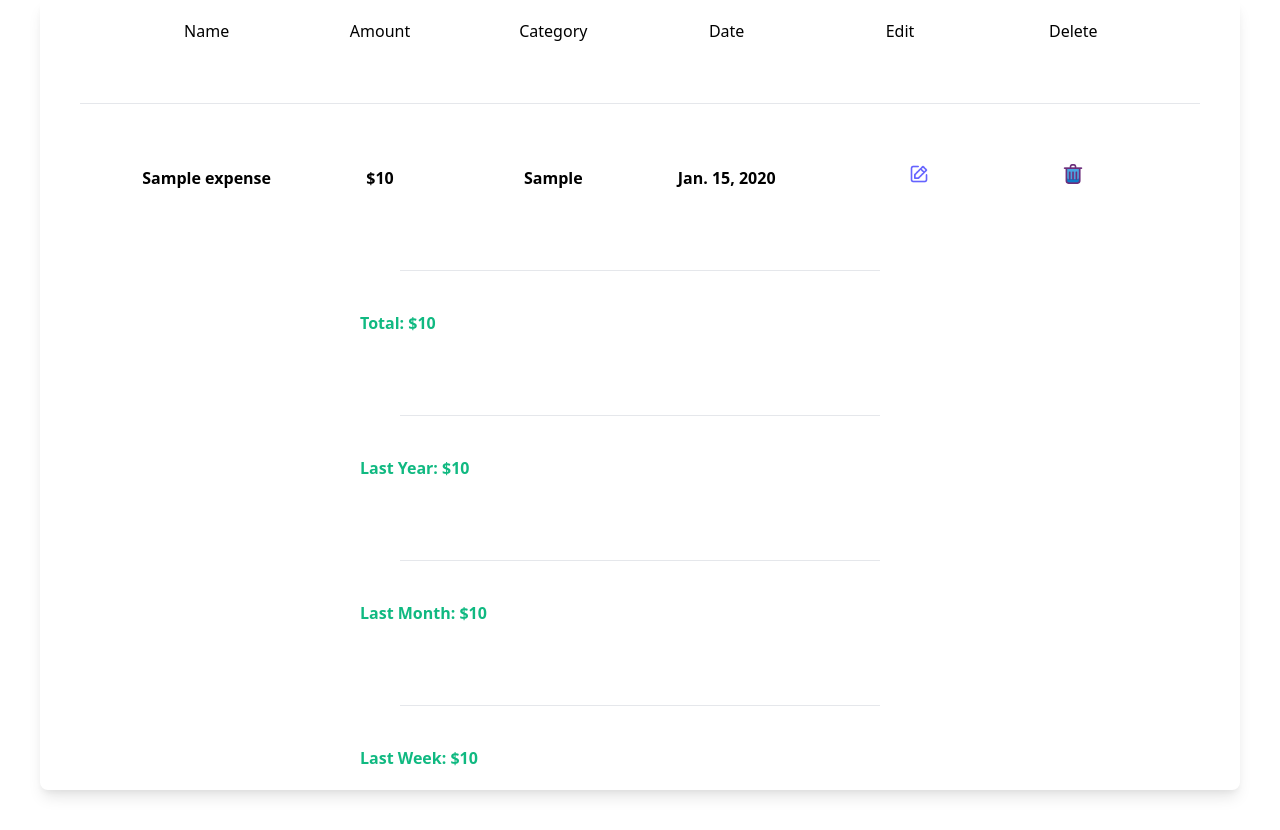
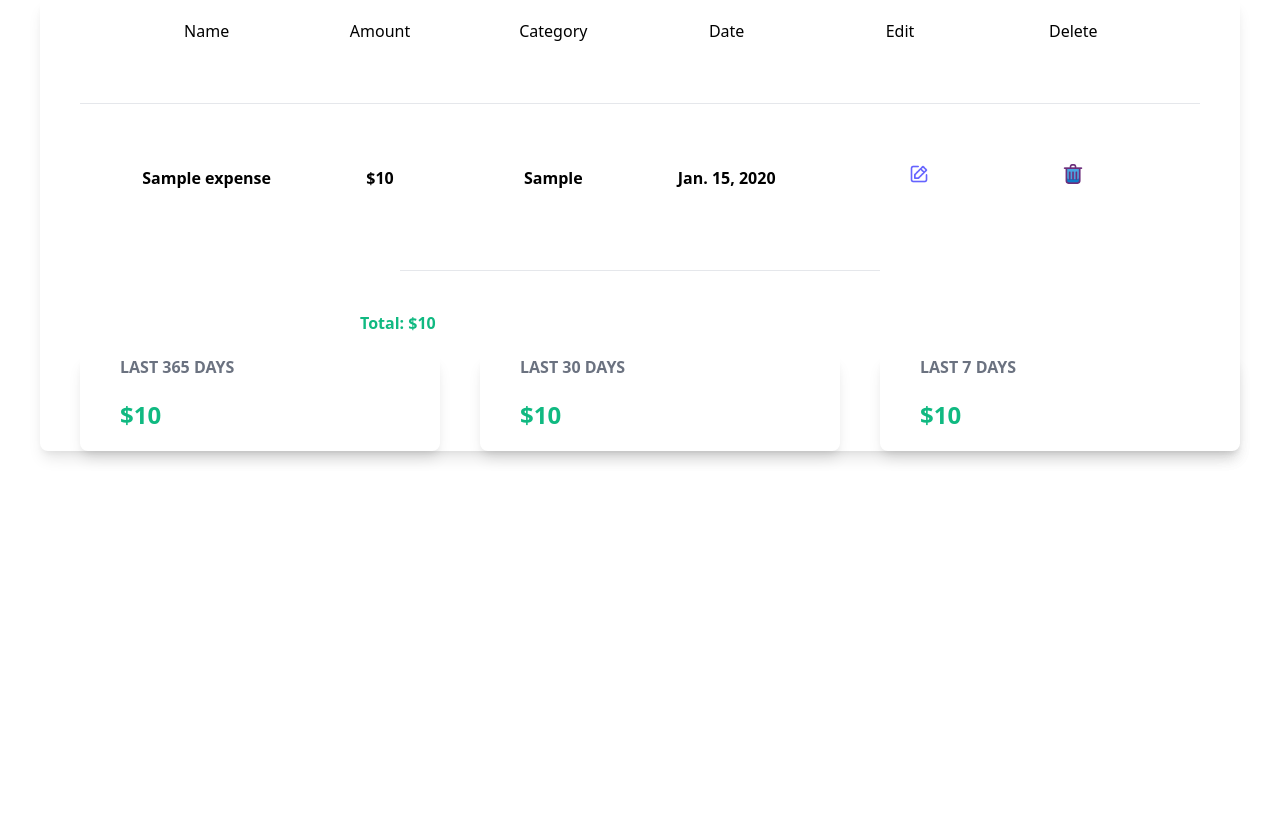
Before and after one commit to chebishev/DjangoProjectsUdemy, a Django app: template AdvancedExpenseTracker/expense_tracker/main_app/templates/main_app/index.html in a window 1280 px wide. Shown: the part 447-1277 px from the top of the page. After the commit the page ends 910 px from the top, so only its background shows below. Run offline with Django 5.2, Linux system fonts and the light colour scheme; tables that the repository leaves empty hold one stand-in row (values such as "Sample post"); the template is opened without the code that fills it: values that come from a table or form of the project are taken from there, most other values are stand-ins (such as "Sample title", 1, 10 or a date in 2020); style sheets or scripts are compiled from the project's sources.

Commit message:
add and format the data to index.html

```diff
--- a/AdvancedExpenseTracker/expense_tracker/main_app/templates/main_app/index.html
+++ b/AdvancedExpenseTracker/expense_tracker/main_app/templates/main_app/index.html
@@ -73,23 +73,20 @@
       >Total: ${{ total_expenses.amount__sum|intcomma }}</span
     >
   </div>
-  <div class="px-80 py-5">
-    <hr class="m-10" />
-    <span class="font-bold text-green-500"
-      >Last Year: ${{ yearly_sum.amount__sum|intcomma }}</span
-    >
-  </div>
-  <div class="px-80 py-5">
-    <hr class="m-10" />
-    <span class="font-bold text-green-500"
-      >Last Month: ${{ monthly_sum.amount__sum|intcomma }}</span
-    >
-  </div>
-  <div class="px-80 py-5">
-    <hr class="m-10" />
-    <span class="font-bold text-green-500"
-      >Last Week: ${{ weekly.amount__sum|intcomma }}</span
-    >
+
+  <div class="flex">
+    <div class="w-1/3 shadow-lg ml-10 rounded-lg">
+        <h1 class="ml-10 font-bold text-gray-500">LAST 365 DAYS</h1>
+        <h1 class="ml-10 my-5 text-2xl text-green-500 font-bold">${{ yearly_sum.amount__sum|intcomma }}</h1>
+    </div>
+    <div class="w-1/3 shadow-lg ml-10 rounded-lg">
+        <h1 class="ml-10 font-bold text-gray-500">LAST 30 DAYS</h1>
+        <h1 class="ml-10 my-5 text-2xl text-green-500 font-bold">${{ monthly_sum.amount__sum|intcomma }}</h1>
+    </div>
+    <div class="w-1/3 shadow-lg ml-10 rounded-lg">
+        <h1 class="ml-10 font-bold text-gray-500">LAST 7 DAYS</h1>
+        <h1 class="ml-10 my-5 text-2xl text-green-500 font-bold">${{ weekly_sum.amount__sum|intcomma }}</h1>
+    </div>
   </div>
 </div>
 
```
